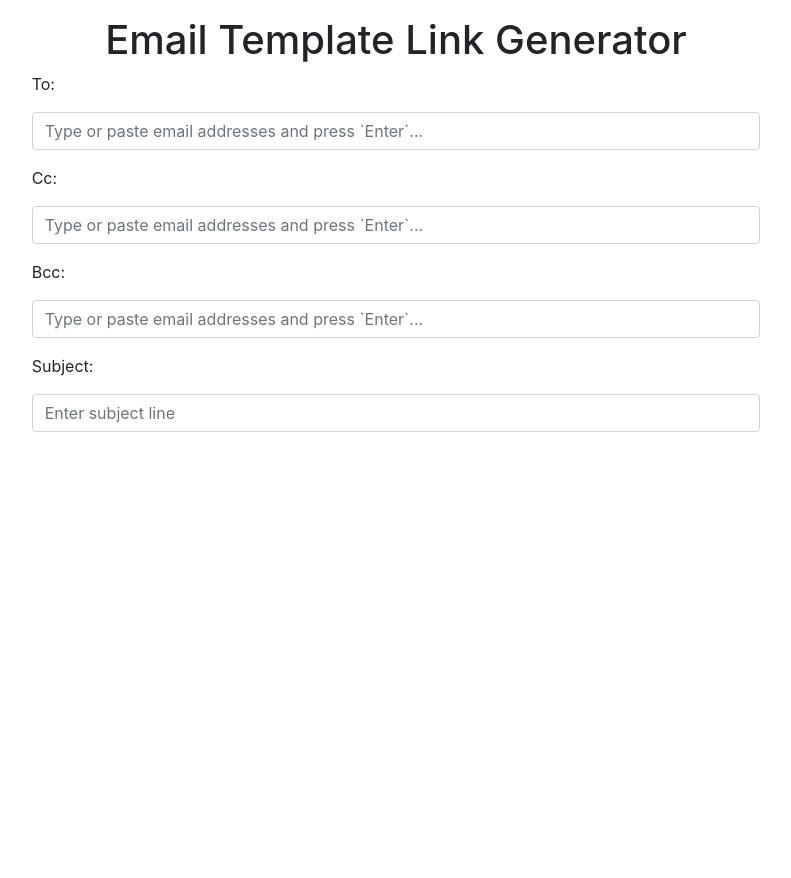
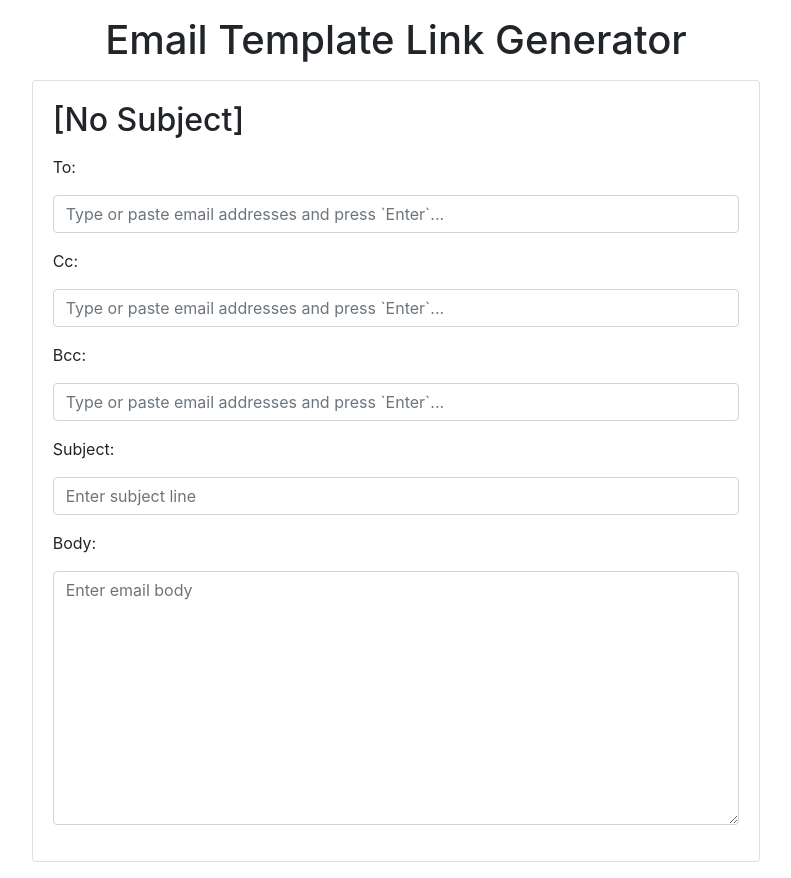
Before and after one commit to syoon123/etemplate, a React (Create React App) app in the folder app/: page / in a window 1280 px wide. Shown: the whole page, without its empty margins (244-1035 px from the left). Before the commit the page ends 800 px from the top, so only its background shows below. Built offline with nearby package versions, Linux system fonts and the light colour scheme.

Commit message:
added subject header, put form in a card

```diff
--- a/app/src/App.css
+++ b/app/src/App.css
@@ -28,3 +28,7 @@
 .input-label {
   padding-bottom: 1vh;
 }
+
+.break-word {
+  word-wrap: break-word;
+}
--- a/app/src/App.tsx
+++ b/app/src/App.tsx
@@ -5,6 +5,7 @@ import Recipients from './components/Recipients';
 import Content from './components/Content';
 import Row from 'react-bootstrap/Row';
 import Col from 'react-bootstrap/Col';
+import Card from 'react-bootstrap/Card';
 
 export type RecipientsCallback = {
   (items: string[]): void;
@@ -47,11 +48,16 @@ export default function App() {
       <Container className="p-3">
         <Row className="justify-content-md-center">
           <Col sm={8}>
-            <h1 className="text-center">Email Template Link Generator</h1>
+            <h1 className="text-center mb-3">Email Template Link Generator</h1>
           </Col>
         </Row>
         <Row className="justify-content-md-center">
           <Col sm={8}>
+            <Card>
+              <Card.Body>
+                <h2 className="break-word mb-3">
+                  {subject ? subject : '[No Subject]'}
+                </h2>
                 {Recipients({
                   label: 'To:',
                   action: handleRecipients,
@@ -59,10 +65,6 @@ export default function App() {
                   existingItems: cc.concat(bcc),
                   isHidden: false,
                 })}
-          </Col>
-        </Row>
-        <Row className="justify-content-md-center">
-          <Col sm={8}>
                 {Recipients({
                   label: 'Cc:',
                   action: handleCc,
@@ -70,10 +72,6 @@ export default function App() {
                   existingItems: recipients.concat(bcc),
                   isHidden: false,
                 })}
-          </Col>
-        </Row>
-        <Row className="justify-content-md-center">
-          <Col sm={8}>
                 {Recipients({
                   label: 'Bcc:',
                   action: handleBcc,
@@ -81,10 +79,6 @@ export default function App() {
                   existingItems: recipients.concat(cc),
                   isHidden: false,
                 })}
-          </Col>
-        </Row>
-        <Row className="justify-content-md-center">
-          <Col sm={8}>
                 {Content({
                   label: 'Subject:',
                   action: handleSubject,
@@ -92,6 +86,15 @@ export default function App() {
                   isLongText: false,
                   isHidden: false,
                 })}
+                {Content({
+                  label: 'Body:',
+                  action: handleSubject,
+                  placeholder: 'Enter email body',
+                  isLongText: true,
+                  isHidden: false,
+                })}
+              </Card.Body>
+            </Card>
           </Col>
         </Row>
       </Container>
```
Lines whose indentation alone changed are shown as unchanged.
